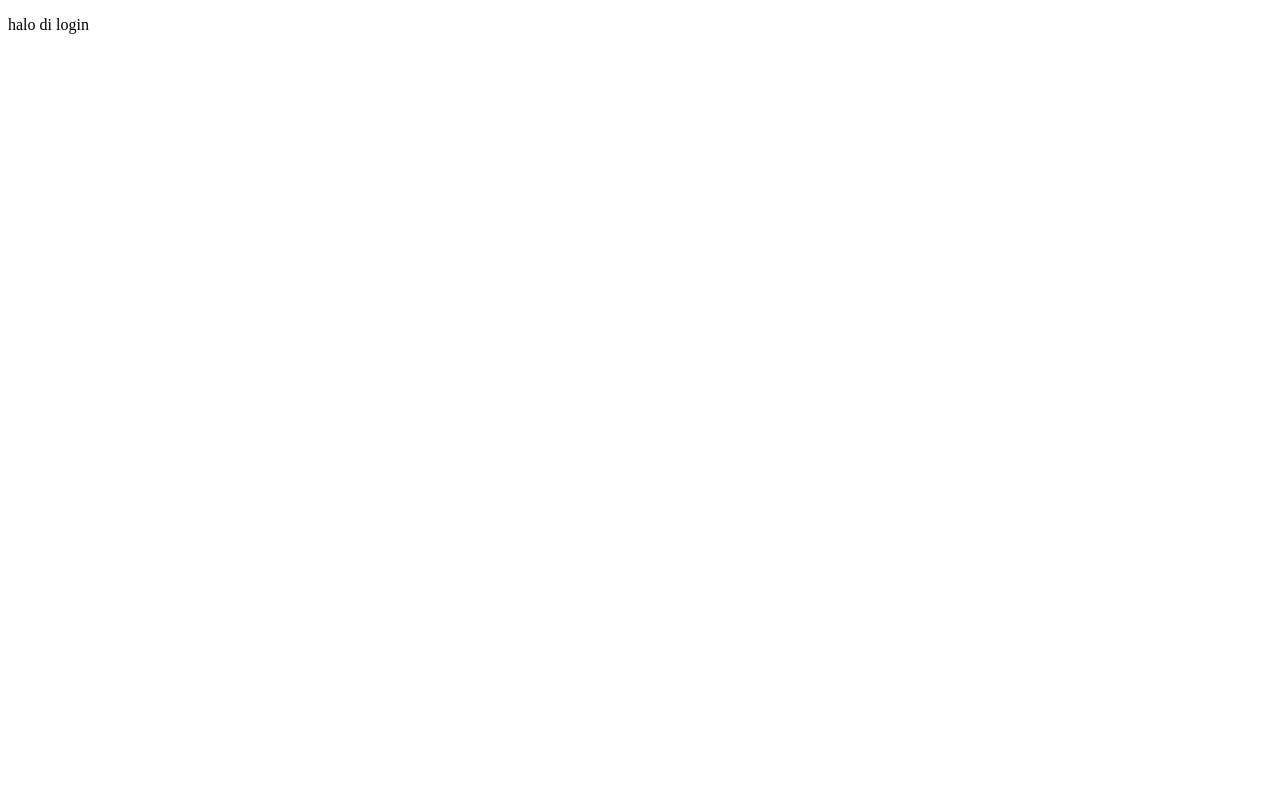
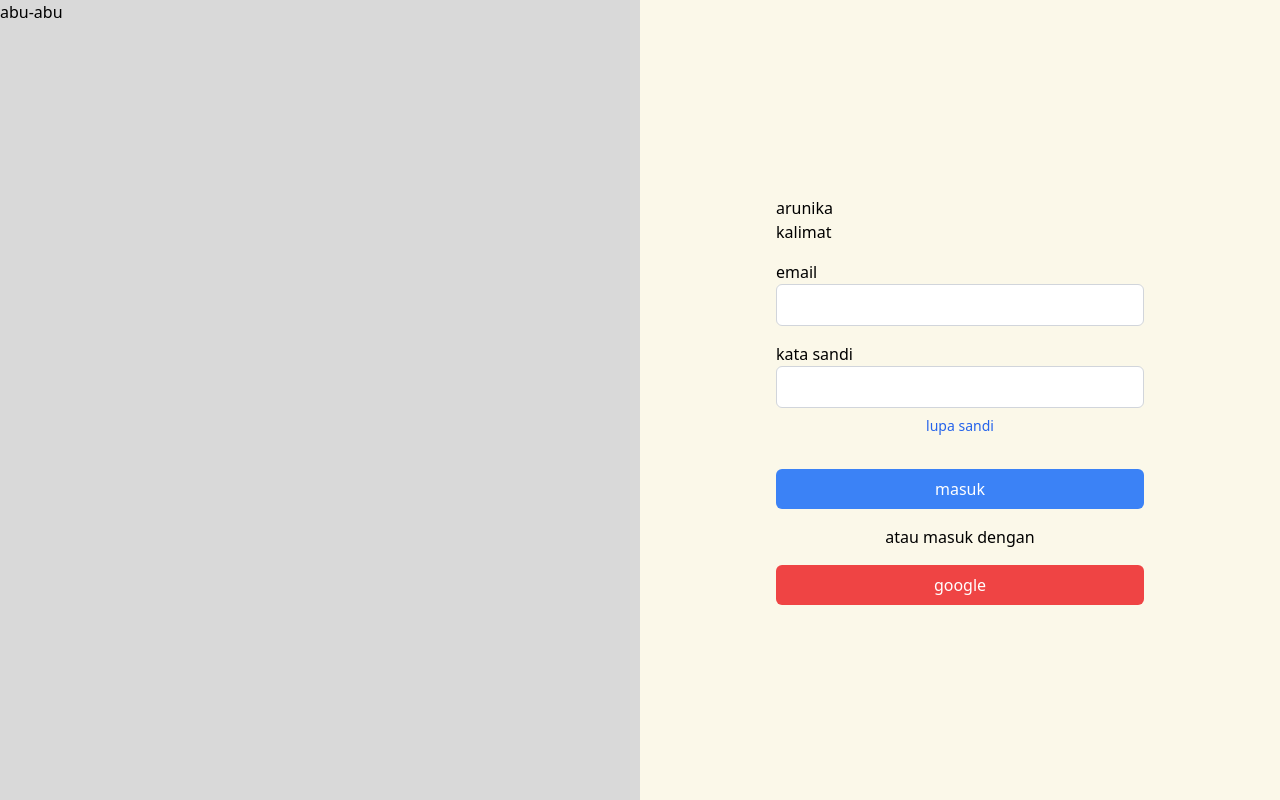
Before and after one commit to RicRocky/ifest_wdc, a plain HTML site: page login.html in a window 1280 px wide. Drawn offline with nearby package versions, Linux system fonts and the light colour scheme; a web font is replaced by a local one.

Commit message:
basic login (kurang detail)

```diff
--- a/login.html
+++ b/login.html
@@ -3,10 +3,44 @@
 <head>
     <meta charset="UTF-8">
     <meta name="viewport" content="width=device-width, initial-scale=1.0">
-    <title>Document</title>
+    <title>IFEST - WDC</title>
+
+    <!-- Import Tailwindcss -->
+    <script src="https://cdn.tailwindcss.com"></script>
+
+    <!-- Import VI -->
+    <link rel="stylesheet" href="css/vi.css">
+
 </head>
-<body>
-    <p>halo di login</p>
+<body class="flex overflow-hidden">
+    <section class="bg-[#D9D9D9] w-[50vw] h-[100vh]">
+        <p>abu-abu</p>
+    </section>
+    <section class="bg-[#FBF8E9] w-[50vw] h-[100vh] flex justify-center items-center">
+        <div class="w-full max-w-[400px] px-4">
+            <div class="mb-4">
+                <p>arunika</p>
+                <p>kalimat</p>
+            </div>
 
+            <div class="mb-4">
+                <p>email</p>
+                <input type="email" name="" id="" class="w-full p-2 border border-gray-300 rounded-md">
+            </div>
+
+            <div class="mb-4">
+                <p>kata sandi</p>
+                <input type="password" name="" id="" class="w-full p-2 border border-gray-300 rounded-md">
+                <button class="w-full text-sm text-blue-600 mt-2">lupa sandi</button>
+            </div>
+
+            <button class="w-full py-2 bg-blue-500 text-white rounded-md mt-4">masuk</button>
+
+            <p class="text-center my-4">atau masuk dengan</p>
+
+            <button class="w-full py-2 bg-red-500 text-white rounded-md">google</button>
+        </div>
+
+    </section>
 </body>
 </html>
```
Also changed, not shown: css/modal.css (+0 -46 lines).
